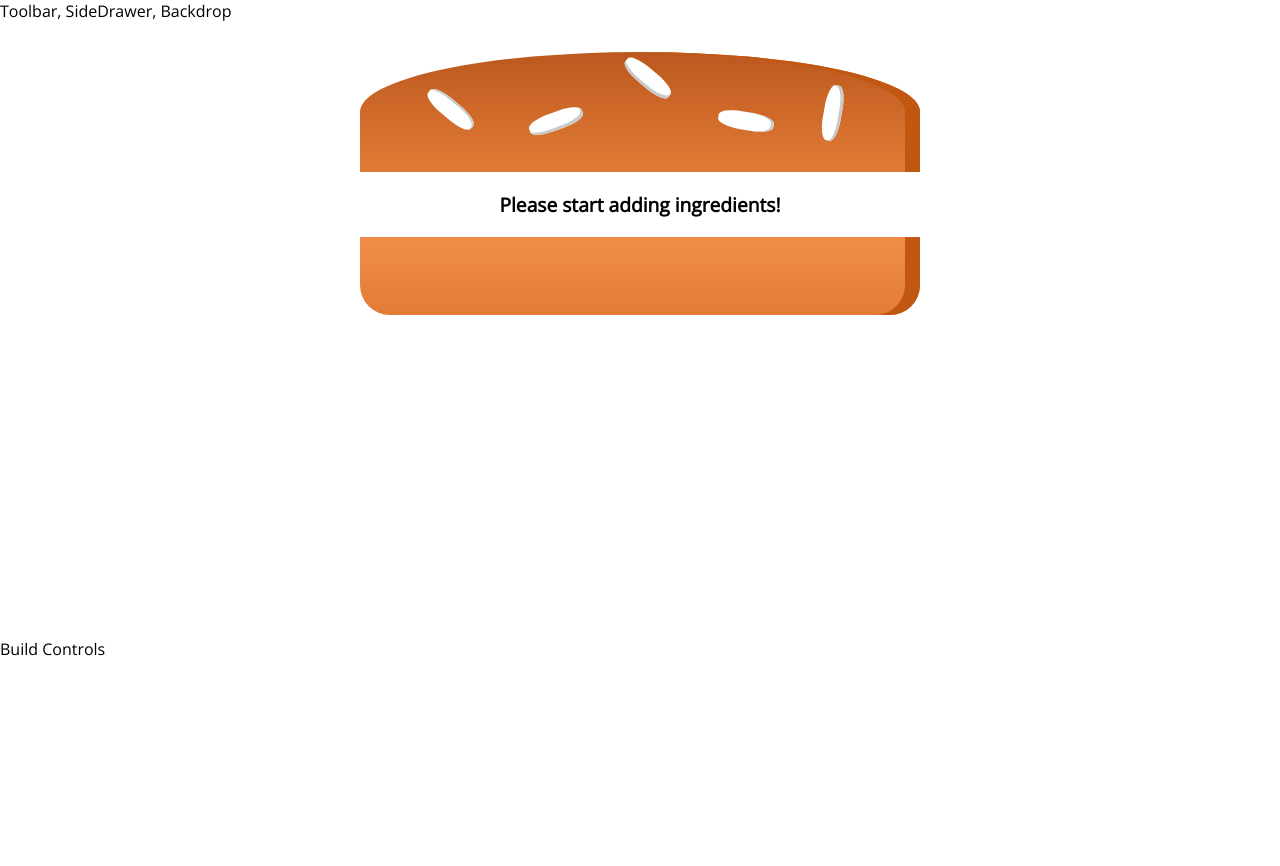
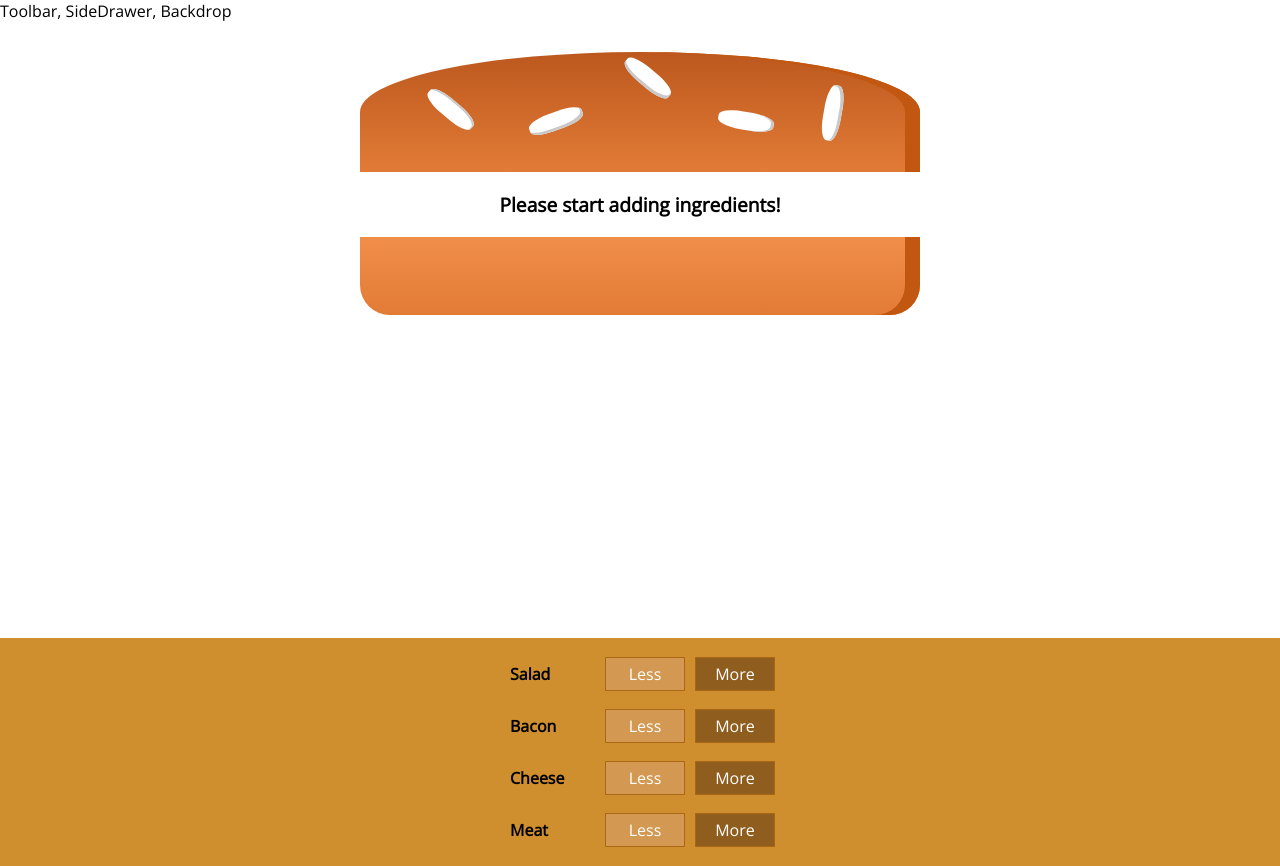
Before and after one commit to ciiay/burger-builder, a React app: page / in a window 1280 px wide. Before the commit the page ends 800 px from the top, so only its background shows below. Built offline with nearby package versions, Linux system fonts and the light colour scheme.

Commit message:
Added BuildControls

```diff
--- /dev/null
+++ b/src/components/Burger/BuildControls/BuildControl/BuildControl.css
@@ -0,0 +1,58 @@
+.BuildControl {
+    display: flex;
+    justify-content: space-between;
+    align-items: center;
+    margin: 5px 0;
+}
+
+.BuildControl button {
+    display: block;
+    font: inherit;
+    padding: 5px;
+    margin: 0 5px;
+    width: 80px;
+    border: 1px solid #aa6817;
+    cursor: pointer;
+    outline: none;
+}
+
+.BuildControl button:disabled {
+    background-color: #ac9980;
+    border: 1px solid #7e7365;
+    color: #ccc;
+    cursor: default;
+}
+
+.BuildControl button:hover:disabled {
+    background-color: #ac9980;
+    color: #ccc;
+    cursor: not-allowed;
+}
+
+.Label {
+    padding: 10px;
+    font-weight: bold;
+    width: 80px;
+}
+
+.BuildControl .Less {
+    background-color: #d39952;
+    color: white;
+}
+
+.BuildControl .More {
+    background-color: #8f5e1e;
+    color: white;
+}
+
+.BuildControl .Less:hover,
+.BuildControl .Less:active {
+    background-color: #daa972;
+    color: white;
+}
+
+.BuildControl .More:hover,
+.BuildControl .More:active {
+    background-color: #99703f;
+    color: white;
+}
--- /dev/null
+++ b/src/components/Burger/BuildControls/BuildControl/BuildControl.js
@@ -0,0 +1,12 @@
+import React from 'react';
+import classes from './BuildControl.css';
+
+const buildControl = (props) => (
+    <div className={classes.BuildControl}>
+        <div className={classes.Label}>{props.label}</div>
+        <button className={classes.Less}>Less</button>
+        <button className={classes.More}>More</button>
+    </div>
+);
+
+export default buildControl;
--- /dev/null
+++ b/src/components/Burger/BuildControls/BuildControls.css
@@ -0,0 +1,10 @@
+.BuildControls {
+    width: 100%;
+    background-color: #cf8f2e;
+    display: flex;
+    flex-flow: column;
+    align-items: center;
+    box-shadow: 0 2px 1px #ccc;
+    margin: auto;
+    padding: 10px 0;
+}
--- /dev/null
+++ b/src/components/Burger/BuildControls/BuildControls.js
@@ -0,0 +1,19 @@
+import React from 'react';
+import BuildControl from './BuildControl/BuildControl';
+import classes from './BuildControls.css';
+
+const controls = [
+    { label: 'Salad', type: 'salad' },
+    { label: 'Bacon', type: 'bacon' },
+    { label: 'Cheese', type: 'cheese' },
+    { label: 'Meat', type: 'meat' },
+];
+const buildControls = (props) => (
+    <div className={classes.BuildControls}>
+        {controls.map((ctrl) => (
+            <BuildControl key={ctrl.label} label={ctrl.label} />
+        ))}
+    </div>
+);
+
+export default buildControls;
--- a/src/containers/BurgerBuilder/BurgerBuilder.js
+++ b/src/containers/BurgerBuilder/BurgerBuilder.js
@@ -1,6 +1,7 @@
 import React, { Component } from 'react';
 import Aux from '../../hoc/Aux';
 import Burger from '../../components/Burger/Burger';
+import BuildControls from '../../components/Burger/BuildControls/BuildControls';
 
 class BurgerBuilder extends Component {
     // constructor(props) {
@@ -19,7 +20,7 @@
         return (
             <Aux>
                 <Burger ingredients={this.state.ingredients} />
-                <div>Build Controls</div>
+                <BuildControls />
             </Aux>
         );
     }
```
